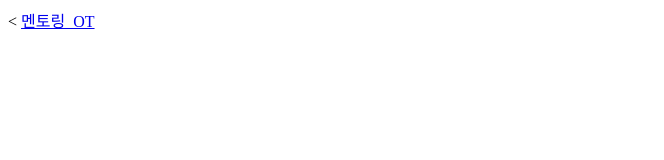
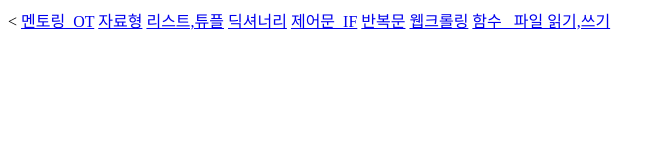
Before and after one commit to JeongMin-D/Fall2019_SW_Mentoring_Link, a plain HTML site: page index.html in a window 1280 px wide. Shown: the whole page, without its empty margins (0-664 px from the left). Drawn offline with Linux system fonts and the light colour scheme.

Commit message:
Update index.html

```diff
--- a/index.html
+++ b/index.html
@@ -6,5 +6,12 @@
   </head>
   <body>
     <a href="멘토링_OT.pdf">멘토링_OT</a>
+    <a href="자료형(숫자, 문자).pdf">자료형</a>
+    <a href="리스트, 튜플 자료형.pdf">리스트,튜플</a>
+    <a href="딕셔너리.pdf">딕셔너리</a>
+    <a href="제어문_IF.pdf">제어문_IF</a>
+    <a href="반복문.pdf">반복문</a>
+    <a href="웹크롤링.pdf">웹크롤링</a>
+    <a href="함수 _파일 읽기,쓰기.pdf">함수 _파일 읽기,쓰기</a>
   </body>
 </html>
```
